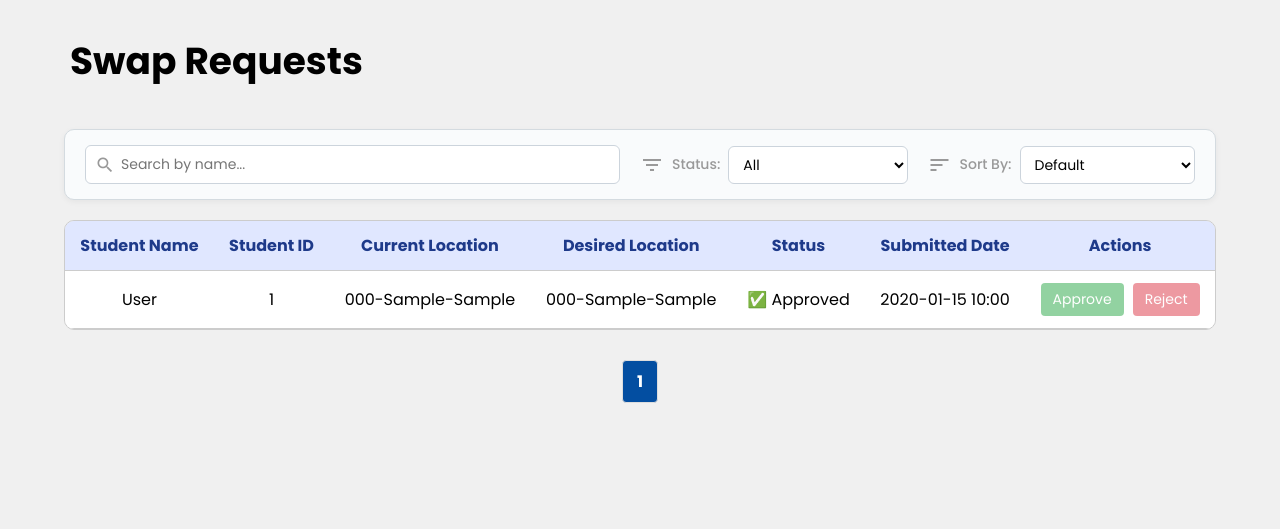
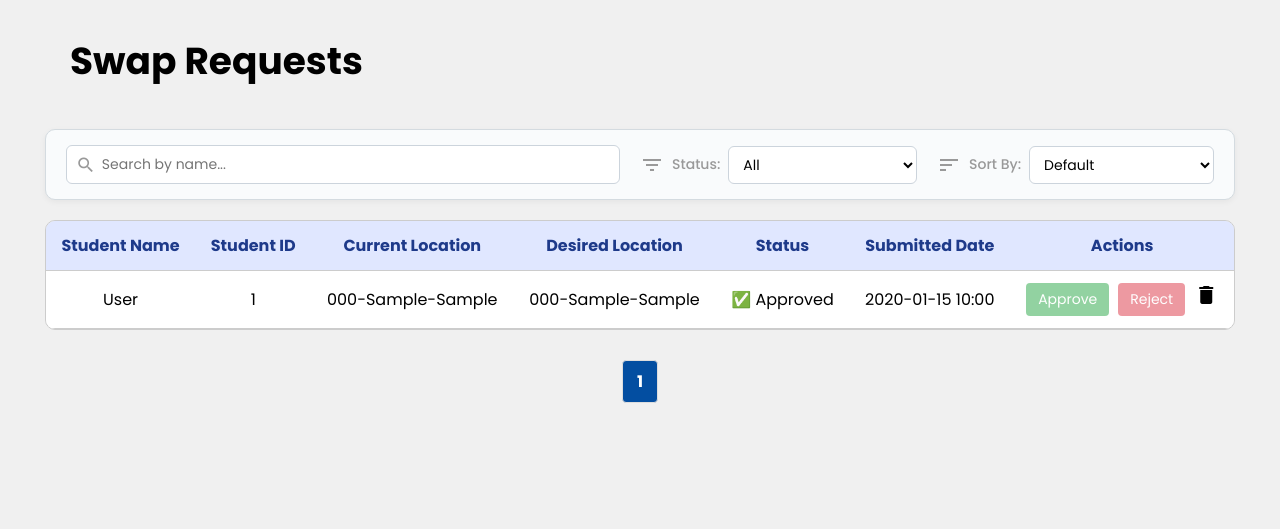
Before and after one commit to irfanazim/tukar-je, a Flask app: page /admin/requests in a window 1280 px wide. Shown: the part 97-626 px from the top of the page. Run offline with Flask 3, Linux system fonts and the light colour scheme; the visitor is signed in with stand-in values (Sample User, id 1); tables that the repository leaves empty hold one stand-in row (values such as "Sample post"); data that the repository does not hold is empty.

Commit message:
Added delete request and delete user function with its necessary changes

```diff
--- a/app/routes.py
+++ b/app/routes.py
@@ -373,6 +373,18 @@ def reject_request():
     flash('Request rejected', 'success')
     return redirect(request.referrer or url_for('main.swap_requests'))
 
+@main.route('/admin/request/delete', methods=['POST'])
+def delete_request_admin():
+    request_id = request.form.get('id')
+    swap = SwapRequest.query.get_or_404(request_id)
+    if swap:
+        db.session.delete(swap)
+        db.session.commit()
+        flash('Request deleted', 'success')
+    else:
+        flash('Request not found', 'error')
+    return redirect(request.referrer or url_for('main.swap_requests'))
+
 @main.route('/admin/students')
 def admin_students():
     if not is_admin_logged_in():
@@ -399,12 +411,24 @@ def admin_students():
     #pagination
     total = query.count()
     total_pages = (total + per_page - 1) // per_page
-    requests = query.offset((page - 1) * per_page).limit(per_page).all()
+    students = query.offset((page - 1) * per_page).limit(per_page).all()
 
 
     students = query.all()
     return render_template('admin_students.html', students=students , search=search, hostel=hostel, block=block,
                            page=page,total_pages=total_pages)
+
+@main.route('/admin/student/delete', methods=['POST'])
+def delete_student_admin():
+    student_id = request.form.get('id')
+    student = User.query.get_or_404(student_id)
+    if student:
+        db.session.delete(student)
+        db.session.commit()
+        flash('Student deleted', 'success')
+    else:
+        flash('Student not found', 'error')
+    return redirect(request.referrer or url_for('main.admin_students'))
 
 @main.route('/submit', methods=['GET', 'POST'])
 def submit_request():
--- a/app/static/css/style.css
+++ b/app/static/css/style.css
@@ -796,14 +796,13 @@ ul li a:hover{
 
 /*admin request table css*/
 .table {
-    width: 90%;
+    width: 93%;
     border-spacing: 0;
     border-radius: 10px;
     border: 1px solid #ccc;
     border-collapse: separate;
     overflow: hidden;
     margin: 20px auto;
-    font-family: Arial, sans-serif;
     font-size: 16px;
     text-align: left;
 
@@ -968,7 +967,7 @@ min-height: 700px; }
     display: flex;
     align-items: center;
     gap: 20px;
-    width: 90%;
+    width: 93%;
     margin: 20px auto;
     padding: 15px 20px;
     background-color: #f9fbfc;
@@ -1085,6 +1084,17 @@ min-height: 700px; }
     background-color: #034EA1;
     color: white;
     font-weight: bold;
+  }
+
+  .delete-btn {
+    background: none;
+    border: none;
+    padding: 0;
+    cursor: pointer;
+    transition: ease-in-out 0.3s;
+  }
+  .delete-btn:hover {
+    color: #e74c3c;
   }
 /* End for total students page */
 
--- a/app/templates/admin_requests.html
+++ b/app/templates/admin_requests.html
@@ -115,18 +115,26 @@
                     <td class="actions">
                         {% if req.status == 'pending' %}
 
-                        <form method="POST" action="{{ url_for('main.approve_request') }}" style="display:inline;">
+                        <form method="POST" action="{{ url_for('main.approve_request') }}" >
                             <input type="hidden" name="id" value="{{ req.id }}">
                             <button type="submit" class="btn-approve" >Approve</button>
                         </form>
-                        <form action="{{ url_for('main.reject_request') }}" method="POST" style="display:inline;">
+                        <form action="{{ url_for('main.reject_request') }}" method="POST" >
                             <input type="hidden" name="id" value="{{ req.id }}">
                             <button type="submit" class="btn-reject">Reject</button>
                         </form>
+
                         {% else %}
                 <button class="btn-approve" disabled>Approve</button>
                 <button class="btn-reject" disabled>Reject</button>
                 {% endif %}
+                <form action="{{ url_for('main.delete_request_admin' , request_id=req.id) }}" method="POST"
+                      onsubmit="return confirm('Are you sure you want to delete this request?');">
+                  <input type="hidden" name="id" value="{{ req.id }}">
+                  <button type="submit" class="delete-btn" >
+                      <span class="material-icons">delete</span>
+                  </button>
+                </form>
                     </td>
                 </tr>
                 {% else %}
```
Also changed, not shown: app/__init__.py (+11 -0 lines), app/models.py (+6 -4 lines), app/templates/admin_students.html (+12 -1 lines).
